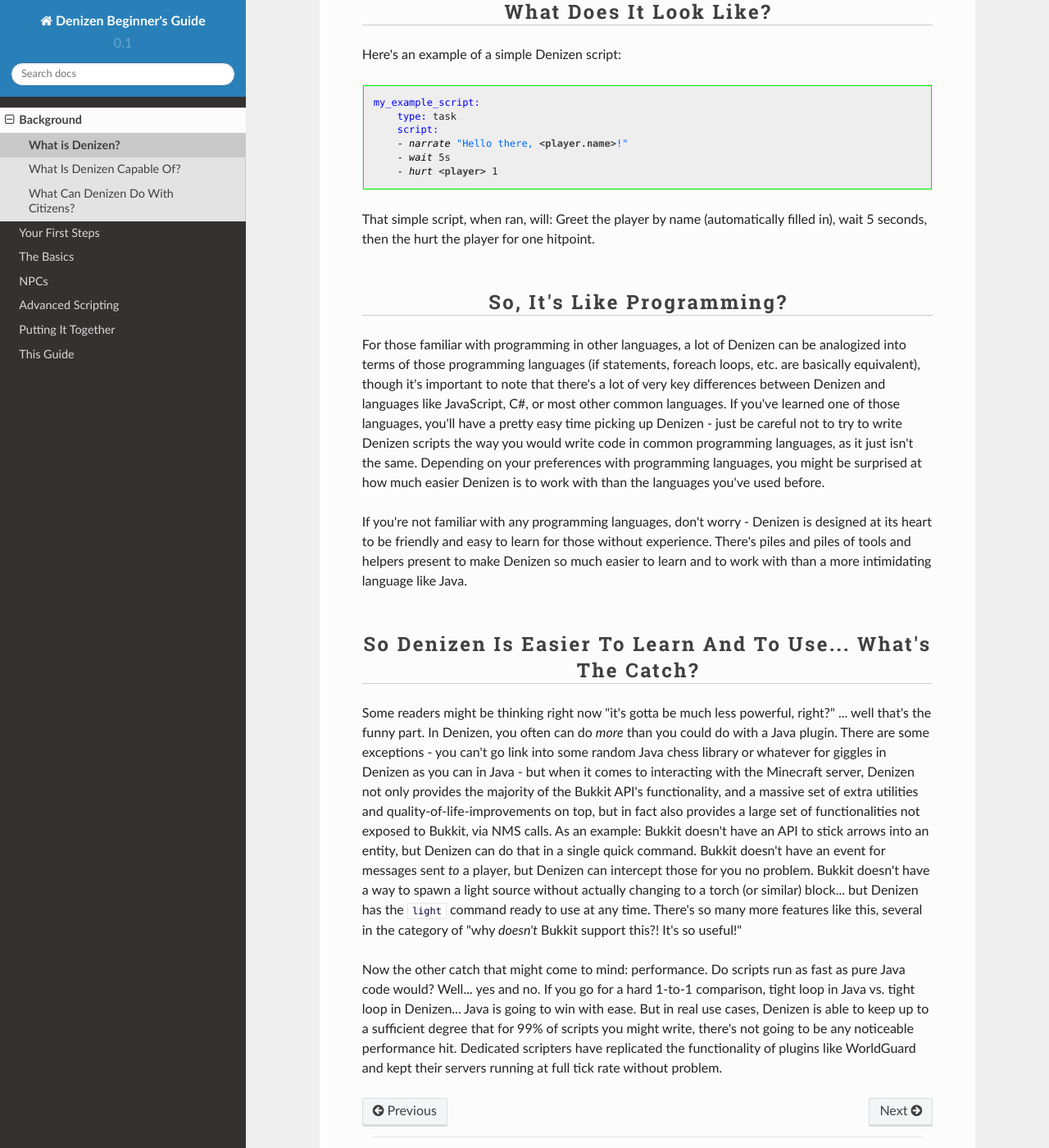
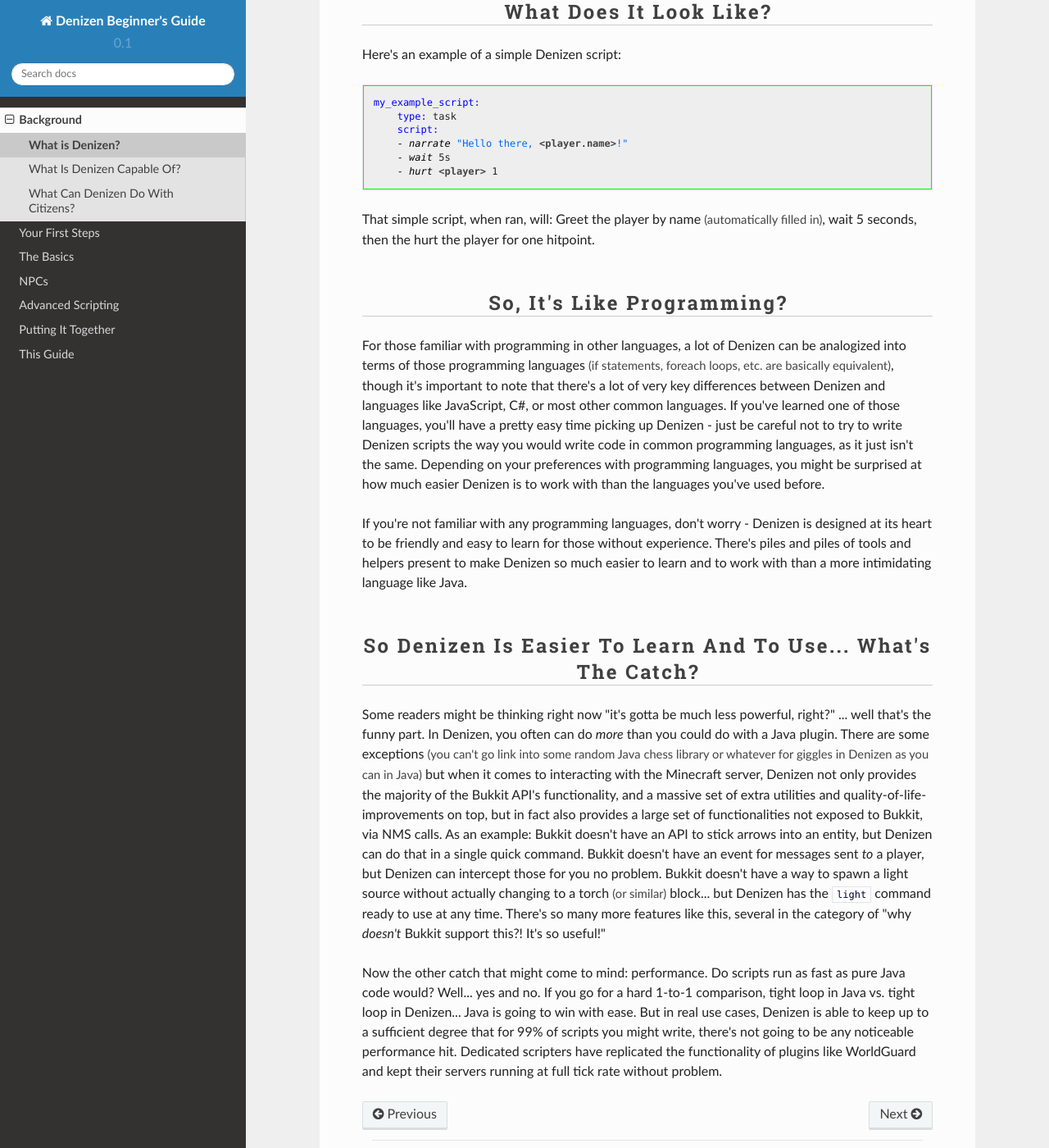
Before and after one commit to DenizenScript/Denizen-Beginners-Guide, a Sphinx documentation site: the page built from source/guides/background/what-is-denizen.md, in a window 1280 px wide and 1400 px high, scrolled down 1072 px. Shown: the whole window at 82% size. Built offline with Sphinx 7.4.7 and the Read the Docs theme 2.0.0, drawn with Linux system fonts in a browser that asks for light colours.

Commit message:
initial 'what is denizen capable of' writeup

````diff
--- a/source/guides/background/what-is-denizen.md
+++ b/source/guides/background/what-is-denizen.md
@@ -34,16 +34,16 @@ my_example_script:
     - hurt <player> 1
 ```
 
-That simple script, when ran, will: Greet the player by name (automatically filled in), wait 5 seconds, then the hurt the player for one hitpoint.
+That simple script, when ran, will: Greet the player by name <span class="parens">(automatically filled in)</span>, wait 5 seconds, then the hurt the player for one hitpoint.
 
 ### So, It's Like Programming?
 
-For those familiar with programming in other languages, a lot of Denizen can be analogized into terms of those programming languages (if statements, foreach loops, etc. are basically equivalent), though it's important to note that there's a lot of very key differences between Denizen and languages like JavaScript, C#, or most other common languages. If you've learned one of those languages, you'll have a pretty easy time picking up Denizen - just be careful not to try to write Denizen scripts the way you would write code in common programming languages, as it just isn't the same. Depending on your preferences with programming languages, you might be surprised at how much easier Denizen is to work with than the languages you've used before.
+For those familiar with programming in other languages, a lot of Denizen can be analogized into terms of those programming languages <span class="parens">(if statements, foreach loops, etc. are basically equivalent)</span>, though it's important to note that there's a lot of very key differences between Denizen and languages like JavaScript, C#, or most other common languages. If you've learned one of those languages, you'll have a pretty easy time picking up Denizen - just be careful not to try to write Denizen scripts the way you would write code in common programming languages, as it just isn't the same. Depending on your preferences with programming languages, you might be surprised at how much easier Denizen is to work with than the languages you've used before.
 
 If you're not familiar with any programming languages, don't worry - Denizen is designed at its heart to be friendly and easy to learn for those without experience. There's piles and piles of tools and helpers present to make Denizen so much easier to learn and to work with than a more intimidating language like Java.
 
 ### So Denizen Is Easier To Learn And To Use... What's The Catch?
 
-Some readers might be thinking right now "it's gotta be much less powerful, right?" ... well that's the funny part. In Denizen, you often can do *more* than you could do with a Java plugin. There are some exceptions - you can't go link into some random Java chess library or whatever for giggles in Denizen as you can in Java - but when it comes to interacting with the Minecraft server, Denizen not only provides the majority of the Bukkit API's functionality, and a massive set of extra utilities and quality-of-life-improvements on top, but in fact also provides a large set of functionalities not exposed to Bukkit, via NMS calls. As an example: Bukkit doesn't have an API to stick arrows into an entity, but Denizen can do that in a single quick command. Bukkit doesn't have an event for messages sent *to* a player, but Denizen can intercept those for you no problem. Bukkit doesn't have a way to spawn a light source without actually changing to a torch (or similar) block... but Denizen has the `light` command ready to use at any time. There's so many more features like this, several in the category of "why *doesn't* Bukkit support this?! It's so useful!"
+Some readers might be thinking right now "it's gotta be much less powerful, right?" ... well that's the funny part. In Denizen, you often can do *more* than you could do with a Java plugin. There are some exceptions <span class="parens">(you can't go link into some random Java chess library or whatever for giggles in Denizen as you can in Java)</span> but when it comes to interacting with the Minecraft server, Denizen not only provides the majority of the Bukkit API's functionality, and a massive set of extra utilities and quality-of-life-improvements on top, but in fact also provides a large set of functionalities not exposed to Bukkit, via NMS calls. As an example: Bukkit doesn't have an API to stick arrows into an entity, but Denizen can do that in a single quick command. Bukkit doesn't have an event for messages sent *to* a player, but Denizen can intercept those for you no problem. Bukkit doesn't have a way to spawn a light source without actually changing to a torch <span class="parens">(or similar)</span> block... but Denizen has the `light` command ready to use at any time. There's so many more features like this, several in the category of "why *doesn't* Bukkit support this?! It's so useful!"
 
 Now the other catch that might come to mind: performance. Do scripts run as fast as pure Java code would? Well... yes and no. If you go for a hard 1-to-1 comparison, tight loop in Java vs. tight loop in Denizen... Java is going to win with ease. But in real use cases, Denizen is able to keep up to a sufficient degree that for 99% of scripts you might write, there's not going to be any noticeable performance hit. Dedicated scripters have replicated the functionality of plugins like WorldGuard and kept their servers running at full tick rate without problem.
````
Also changed, not shown: source/guides/background/denizen-capability.md (+60 -1 lines).
